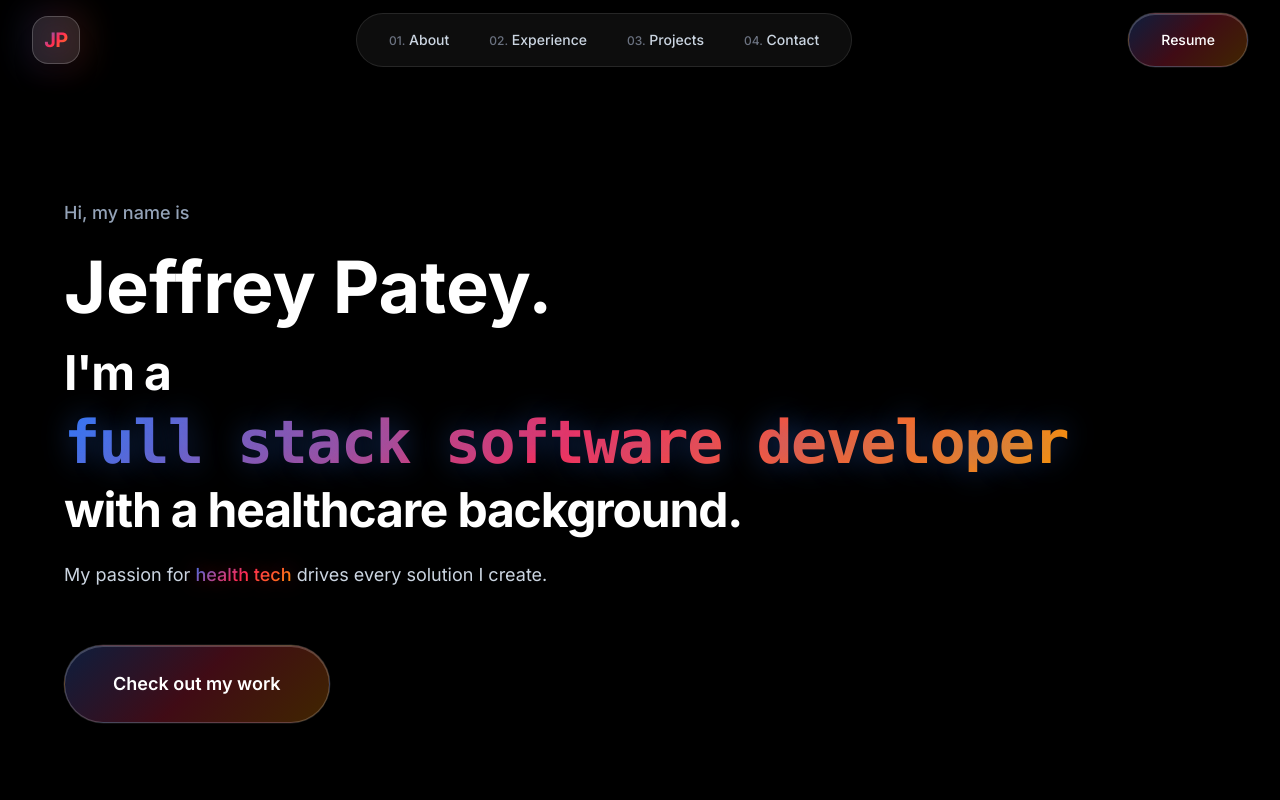
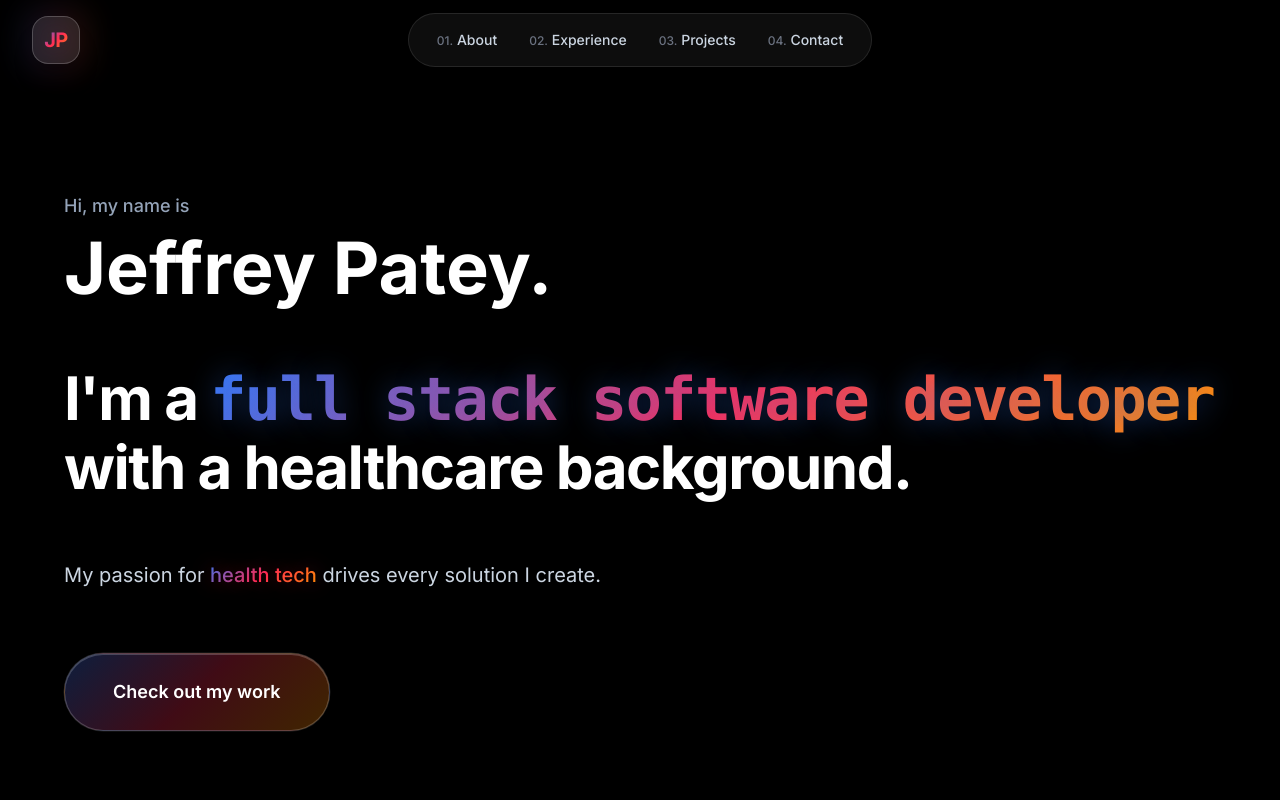
Before and after one commit to jvpatey/portfolio, a Next.js app: page / in a window 1280 px wide. Shown: the top 800 px of the page. Built offline with nearby package versions, Linux system fonts and the light colour scheme.

Commit message:
adjusted spacing on hero

```diff
--- a/components/Hero.tsx
+++ b/components/Hero.tsx
@@ -77,43 +77,32 @@ export default function Hero() {
         initial="hidden"
         animate="show"
       >
-        <div className="space-y-4 sm:space-y-6">
+        <div>
+          {/* Section 1: Name */}
+          <div className="mb-12 md:mb-16">
             <motion.p
               variants={item}
-            className="text-base sm:text-lg font-medium text-slate-400"
+              className="text-base sm:text-lg font-medium text-slate-400 mb-3"
             >
               Hi, my name is
             </motion.p>
-
-          {/* Simple name with subtle animation */}
             <motion.h1
               variants={item}
-            className="text-4xl sm:text-5xl md:text-7xl font-bold text-white"
+              className="text-4xl sm:text-5xl md:text-6xl lg:text-7xl font-bold text-white"
             >
               Jeffrey Patey.
             </motion.h1>
+          </div>
 
-          <motion.h2
+          {/* Section 2: Role */}
+          <div className="mb-12 md:mb-16 space-y-2">
+            <motion.div
               variants={item}
-            className="text-2xl sm:text-3xl md:text-5xl font-bold text-white"
-            style={{
-              display: "grid",
-              gridTemplateRows: "auto auto auto",
-              gap: "0.75rem",
-              lineHeight: "1.1",
-            }}
+              className="text-3xl sm:text-4xl md:text-5xl lg:text-6xl font-bold text-white tracking-tight whitespace-nowrap"
             >
-            <div className="tracking-tight">I&apos;m a</div>
-            <div
-              className="whitespace-nowrap"
-              style={{
-                minHeight: "1.1em",
-                display: "flex",
-                alignItems: "center",
-              }}
-            >
+              I&apos;m a{" "}
               <span
-                className="font-semibold text-3xl sm:text-4xl md:text-6xl tracking-tight"
+                className="font-semibold tracking-tight"
                 style={{
                   background:
                     "linear-gradient(135deg, #3478F6 0%, #FF2D55 50%, #FF9500 100%)",
@@ -126,30 +115,24 @@ export default function Hero() {
                 }}
               >
                 {displayedText}
-                {showCursor && (
-                  <motion.span
-                    animate={{ opacity: [1, 0, 1] }}
-                    transition={{ duration: 0.5, repeat: Infinity }}
-                    className="text-white"
-                    style={{
-                      background: "none",
-                      WebkitBackgroundClip: "initial",
-                      WebkitTextFillColor: "white",
-                      backgroundClip: "initial",
-                      marginLeft: "2px",
-                    }}
+                <span style={{ visibility: showCursor ? "visible" : "hidden" }}>
+                  |
+                </span>
+              </span>
+            </motion.div>
+            <motion.div
+              variants={item}
+              className="text-3xl sm:text-4xl md:text-5xl lg:text-6xl font-bold text-white tracking-tight"
             >
-                    |
-                  </motion.span>
-                )}
-              </span>
+              with a healthcare background.
+            </motion.div>
           </div>
-            <div className="tracking-tight">with a healthcare background.</div>
-          </motion.h2>
 
+          {/* Section 3: Passion Statement */}
+          <div className="mb-12 md:mb-16">
             <motion.p
               variants={item}
-            className="text-base sm:text-lg text-slate-300 max-w-2xl leading-relaxed"
+              className="text-lg sm:text-xl text-slate-300 max-w-2xl leading-relaxed"
             >
               My passion for{" "}
               <motion.span
@@ -173,8 +156,11 @@ export default function Hero() {
               </motion.span>{" "}
               drives every solution I create.
             </motion.p>
+          </div>
 
-          <motion.div variants={item} className="pt-6 sm:pt-8">
+          {/* Section 4: CTA Button */}
+          <div>
+            <motion.div variants={item}>
               <motion.a
                 href="#projects"
                 className="relative group inline-block px-10 sm:px-12 py-5 sm:py-6 rounded-full font-semibold text-base sm:text-lg transition-all duration-500 overflow-hidden"
@@ -212,6 +198,7 @@ export default function Hero() {
               </motion.a>
             </motion.div>
           </div>
+        </div>
       </motion.div>
     </section>
   );
--- a/components/Navigation.tsx
+++ b/components/Navigation.tsx
@@ -99,11 +99,12 @@ export default function Navigation() {
       }`}
     >
       <div className="max-w-7xl mx-auto px-6 lg:px-8">
-        <div className="flex justify-between items-center h-20">
+        <div className="grid grid-cols-3 items-center h-20">
           {/* Logo - scrolls to top */}
+          <div>
             <Link
               href="#"
-            className="group"
+              className="group inline-block"
               onClick={(e) => {
                 e.preventDefault();
                 window.scrollTo({ top: 0, behavior: "smooth" });
@@ -138,23 +139,27 @@ export default function Navigation() {
                 </div>
 
                 {/* Outer glow on hover */}
-              <div className="absolute -inset-1 bg-gradient-to-br from-blue-500/10 to-pink-500/10 rounded-2xl blur-sm opacity-0 group-hover:opacity-100 transition-opacity duration-300"></div>
+                <div className="absolute -inset-1 bg-gradient-to-br from-blue-500/10 to-pink-500/10 rounded-2xl blur-sm opacity-0 group-hover:opacity-100 transition-opacity duration-300">
+                  {" "}
+                </div>
               </div>
             </Link>
+          </div>
 
-          {/* Navigation Links */}
-          <div className="hidden md:flex items-center gap-2 bg-white/5 backdrop-blur-md rounded-full px-4 py-2 border border-white/10">
+          {/* Navigation Links - Centered */}
+          <div className="hidden md:flex items-center justify-center">
+            <div className="flex items-center gap-2 bg-white/5 backdrop-blur-md rounded-full px-4 py-2 border border-white/10">
               {navItems.map((item) => (
                 <Link
                   key={item.href}
                   href={item.href}
-                className={`relative px-4 py-2 text-sm font-medium rounded-full transition-all duration-300 group ${
+                  className={`relative px-3 py-2 text-sm font-medium rounded-full transition-all duration-300 group whitespace-nowrap ${
                     activeSection === item.href.slice(1)
                       ? ""
                       : "text-slate-300 hover:text-slate-100"
                   }`}
                 >
-                <span className="relative z-10">
+                  <span className="relative z-10 whitespace-nowrap">
                     <span
                       className="text-xs transition-colors duration-300"
                       style={{
@@ -220,42 +225,13 @@ export default function Navigation() {
                 </Link>
               ))}
             </div>
-
-          {/* Desktop Resume Button & Mobile Menu Button */}
-          <div className="flex items-center gap-4">
-            <a
-              href="/jeffpatey_resume_2025.pdf"
-              target="_blank"
-              rel="noopener noreferrer"
-              className="hidden sm:block relative group px-8 py-4 text-white rounded-full font-medium text-sm transition-all duration-500 overflow-hidden"
-              style={{
-                background:
-                  "linear-gradient(135deg, rgba(52, 120, 246, 0.25) 0%, rgba(255, 45, 85, 0.25) 50%, rgba(255, 149, 0, 0.25) 100%)",
-                boxShadow:
-                  "0 6px 24px rgba(0, 0, 0, 0.15), 0 0 0 0.5px rgba(255, 255, 255, 0.15), inset 0 1px 0 rgba(255, 255, 255, 0.2)",
-                backdropFilter: "blur(20px) saturate(200%)",
-                border: "0.5px solid rgba(255, 255, 255, 0.2)",
-              }}
-              onMouseEnter={(e) => {
-                e.currentTarget.style.boxShadow =
-                  "0 8px 32px rgba(0, 0, 0, 0.2), 0 0 0 0.5px rgba(255, 255, 255, 0.3), inset 0 1px 0 rgba(255, 255, 255, 0.3)";
-              }}
-              onMouseLeave={(e) => {
-                e.currentTarget.style.boxShadow =
-                  "0 6px 24px rgba(0, 0, 0, 0.15), 0 0 0 0.5px rgba(255, 255, 255, 0.15), inset 0 1px 0 rgba(255, 255, 255, 0.2)";
-              }}
-              aria-label="View Resume"
-            >
-              {/* Shimmer effect */}
-              <div className="absolute inset-0 -top-1 -left-1 -right-1 -bottom-1 bg-gradient-to-r from-transparent via-white/20 to-transparent opacity-0 group-hover:opacity-100 group-hover:animate-pulse transition-opacity duration-500"></div>
-
-              <span className="relative z-10">Resume</span>
-            </a>
+          </div>
 
           {/* Mobile menu button */}
+          <div className="md:hidden flex items-center justify-end">
             <button
               onClick={() => setIsMobileMenuOpen(!isMobileMenuOpen)}
-              className="md:hidden w-10 h-10 bg-white/5 backdrop-blur-md rounded-lg border border-white/10 flex items-center justify-center text-slate-300 hover:text-white hover:bg-white/10 transition-all duration-300"
+              className="w-10 h-10 bg-white/5 backdrop-blur-md rounded-lg border border-white/10 flex items-center justify-center text-slate-300 hover:text-white hover:bg-white/10 transition-all duration-300"
               aria-label="Toggle menu"
             >
               <svg
```
Also changed, not shown: components/Contact.tsx (+75 -8 lines). Lines whose indentation alone changed are shown as unchanged.
